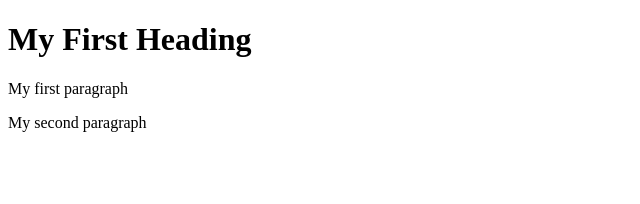
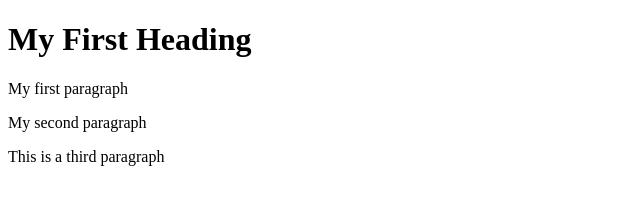
Before and after one commit to adedamola-var/git-test, a website: page index.html in a window 1280 px wide. Shown: the whole page, without its empty margins (0-640 px from the left). Drawn offline with Linux system fonts and the light colour scheme.

Commit message:
another commit

```diff
--- a/index.html
+++ b/index.html
@@ -8,5 +8,6 @@
 <h1>My First Heading</h1>
 <p>My first paragraph</p>
 <p>My second paragraph</p>
+<p>This is a third paragraph</p>
 </body>
 </html>
```
Also changed, not shown: package.json (added, +24 -0 lines), 4 other files.
